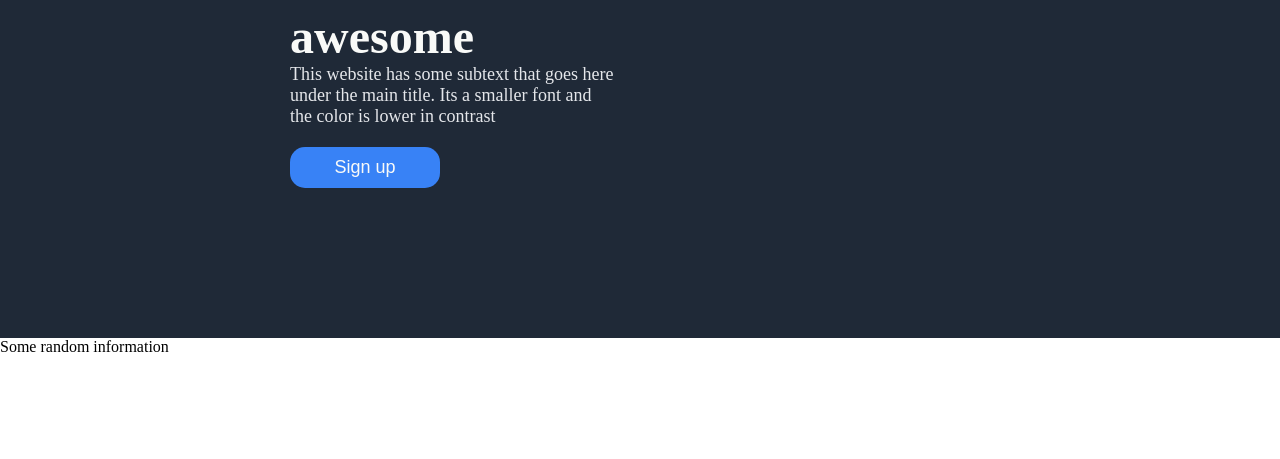
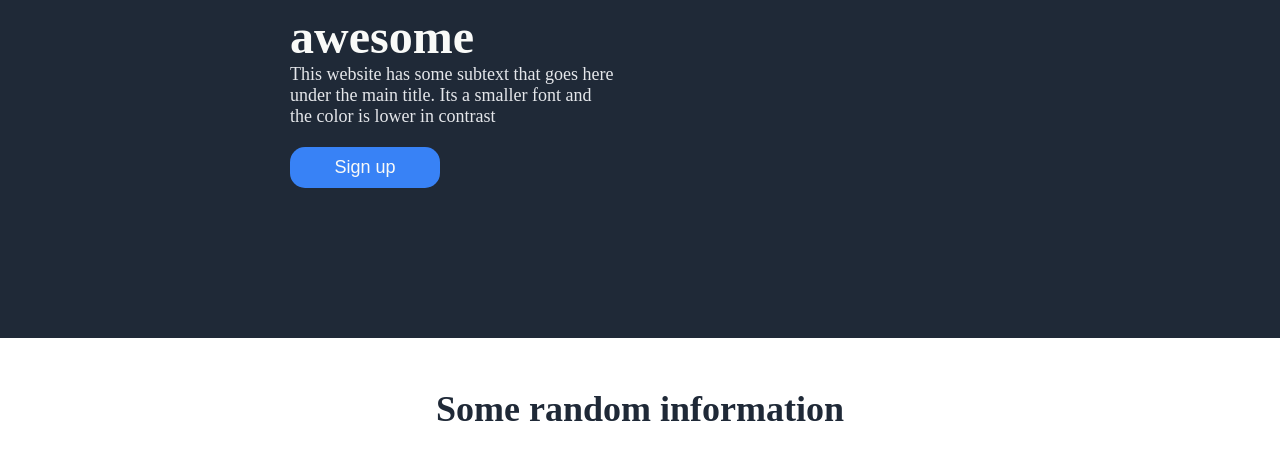
Before and after one commit to LeGrandMoose/LandingPage, a plain HTML site: page index.html in a window 1280 px wide. Shown: the part 263-722 px from the top of the page. Drawn offline with Linux system fonts and the light colour scheme.

Commit message:
Add styling for container 2
Set display and direction for container and aligned heading

```diff
--- a/style.css
+++ b/style.css
@@ -74,3 +74,16 @@ a {
     border-style: none;
     font-size: 18px;
 }
+
+.container2 {
+    display: flex;
+    flex-direction: column;
+    padding:50px 250px ;
+    text-align: center;
+}
+
+.header2 {
+    font-size: 36px;
+    font-weight: 900;
+    color: #1f2937;
+}
```
